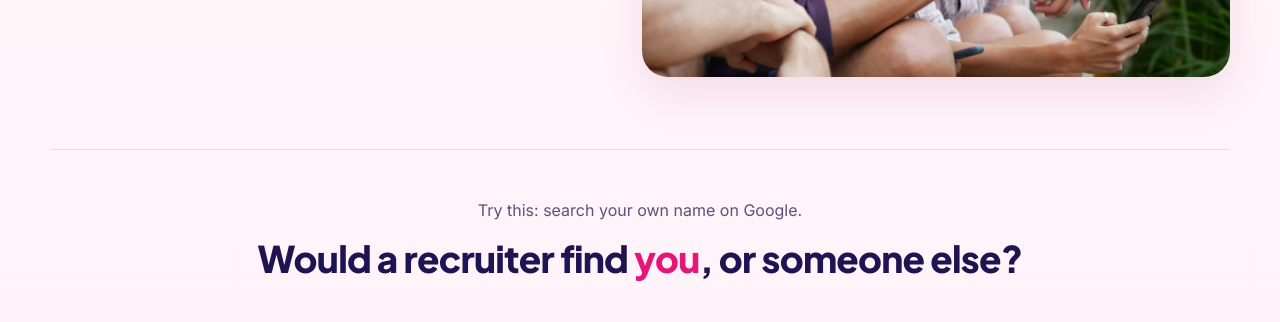
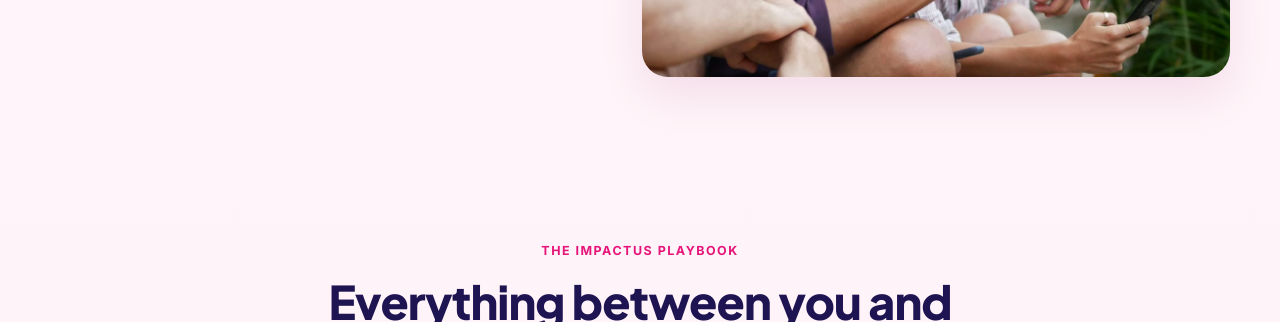
Before and after one commit to pragyamita-debug/impact-us, a plain HTML site: page index.html in a window 1280 px wide. Shown: the part 481-803 px from the top of the page. Drawn offline with Linux system fonts and the light colour scheme.

Commit message:
Home: remove the 'search your own name' strip
Co-Authored-By: Claude Opus 5.5 <noreply@anthropic.com>

```diff
--- a/css/home.css
+++ b/css/home.css
@@ -34,11 +34,6 @@
 .h-link:hover { color: var(--accent); }
 .h-hero__visual img { width: 100%; height: auto; border-radius: 26px; box-shadow: var(--shadow); aspect-ratio: 4 / 3; object-fit: cover; }
 
-/* ---------- curiosity strip ---------- */
-.h-hook { padding: 0 0 clamp(40px, 6vw, 64px); }
-.h-hook__inner { text-align: center; border-top: 1px solid var(--line); padding-top: clamp(32px, 5vw, 48px); }
-.h-hook__inner p:first-child { color: var(--muted); }
-.h-hook__q { font-family: "Plus Jakarta Sans", "Inter", system-ui, sans-serif; font-weight: 800; font-size: clamp(1.5rem, 3.2vw, 2.3rem); letter-spacing: -0.02em; margin-top: 6px; color: var(--text); }
 
 /* ---------- book section ---------- */
 .book-sec { padding: clamp(48px, 7vw, 88px) 0; overflow: hidden; }
--- a/index.html
+++ b/index.html
@@ -69,14 +69,6 @@
     <div class="h-hero__visual reveal">
       <img src="assets/img/ref-hero.jpg" alt="Two young friends laughing together over a phone" width="1200" height="900" />
     </div>
-  </div>
-</section>
-
-<!-- ============ CURIOSITY STRIP ============ -->
-<section class="h-hook">
-  <div class="container h-hook__inner reveal">
-    <p>Try this: search your own name on Google.</p>
-    <p class="h-hook__q">Would a recruiter find <span class="hl">you</span>, or someone else?</p>
   </div>
 </section>
 
```
